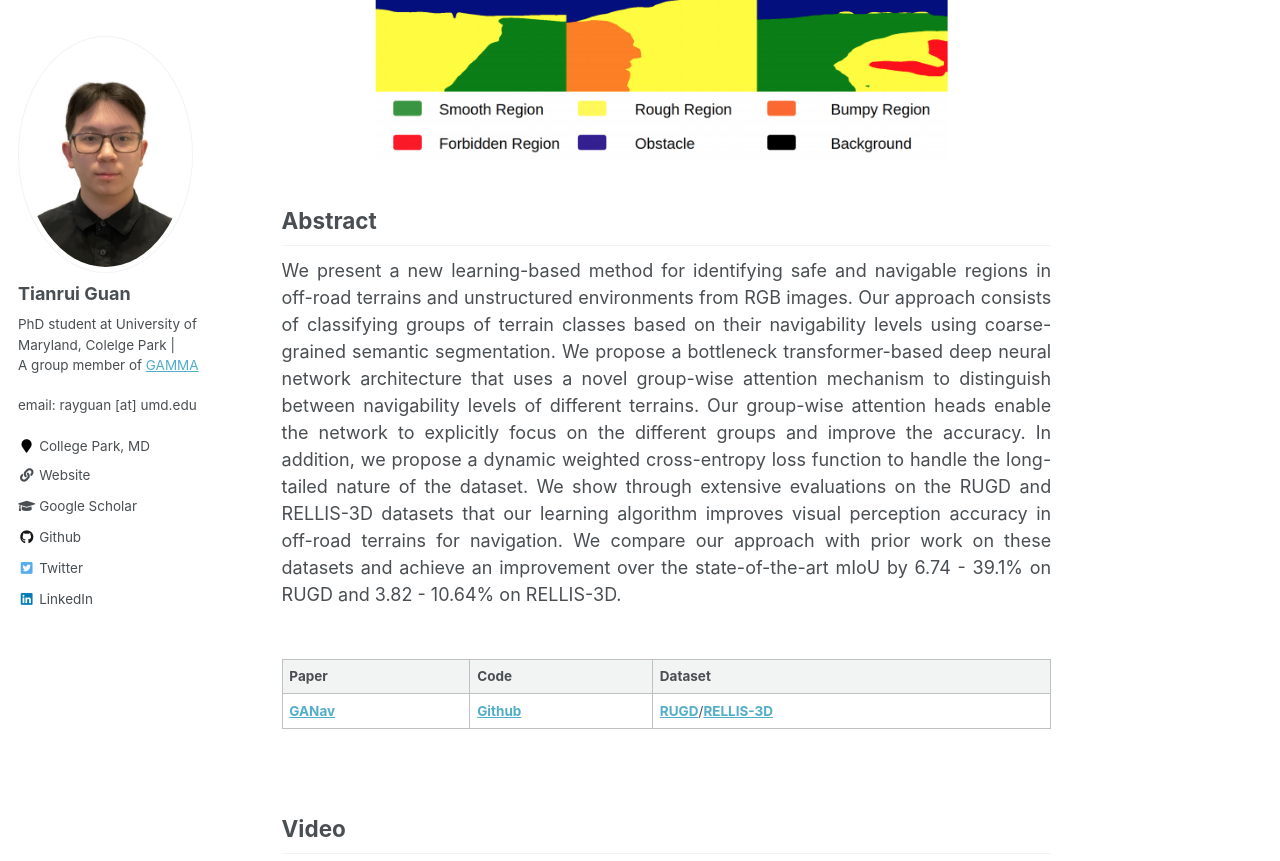
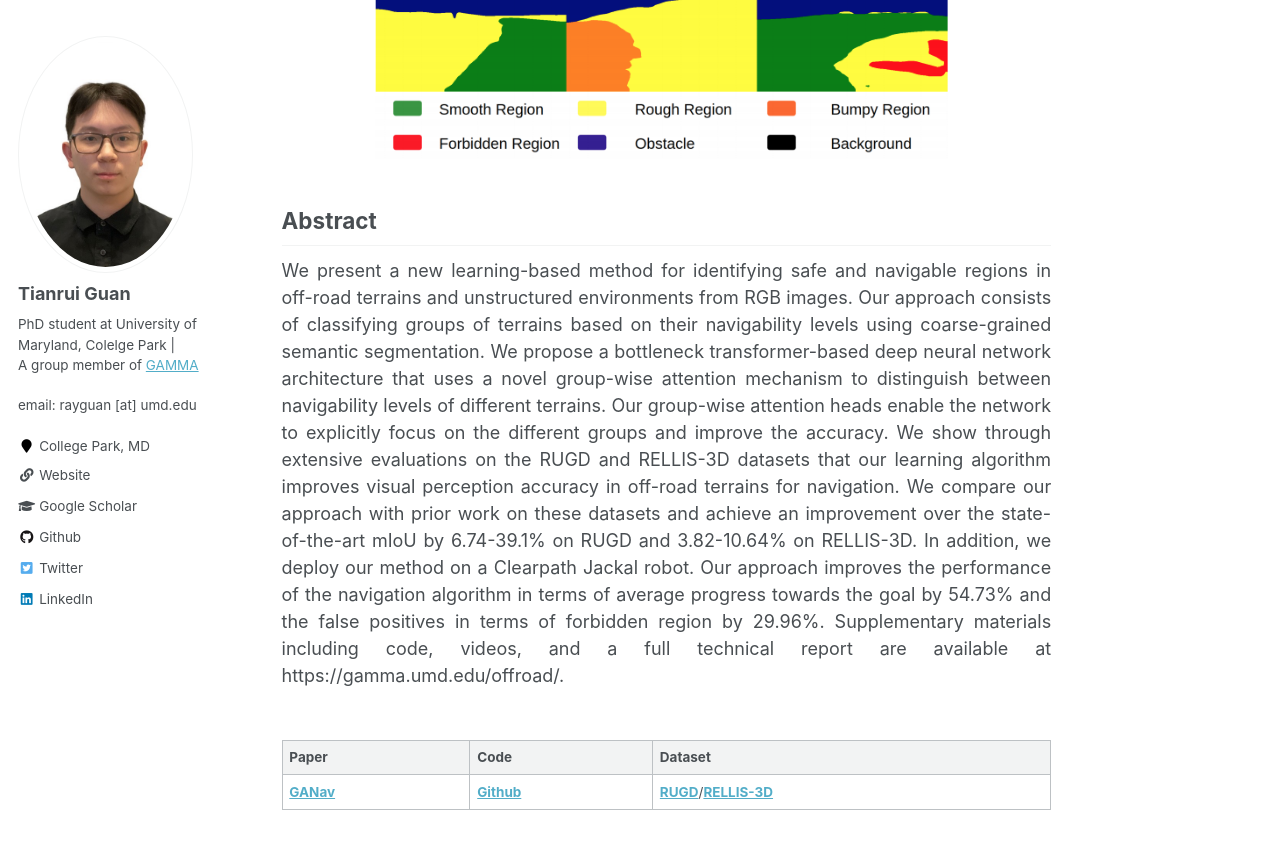
Before and after one commit to rayguan97/rayguan97.github.io, a Jekyll site: the page built from _publications/2021-03-07-GANav.md, in a window 1280 px wide and 900 px high, scrolled down 570 px, cut to the strip 0-861 px from the top of the window. Built offline with Jekyll 4.4.1, drawn with Linux system fonts in a browser that asks for light colours.

Commit message:
Update 2021-03-07-GANav.md

```diff
--- a/_publications/2021-03-07-GANav.md
+++ b/_publications/2021-03-07-GANav.md
@@ -15,7 +15,7 @@
 </p>
 
 ## Abstract
-<div style="text-align: justify">We present a new learning-based method for identifying safe and navigable regions in off-road terrains and unstructured environments from RGB images. Our approach consists of classifying groups of terrain classes based on their navigability levels using coarse-grained semantic segmentation. We propose a bottleneck transformer-based deep neural network architecture that uses a novel group-wise attention mechanism to distinguish between navigability levels of different terrains. Our group-wise attention heads enable the network to explicitly focus on the different groups and improve the accuracy. In addition, we propose a dynamic weighted cross-entropy loss function to handle the long-tailed nature of the dataset. We show through extensive evaluations on the RUGD and RELLIS-3D datasets that our learning algorithm improves visual perception accuracy in off-road terrains for navigation. We compare our approach with prior work on these datasets and achieve an improvement over the state-of-the-art mIoU by 6.74 - 39.1% on RUGD and 3.82 - 10.64% on RELLIS-3D.</div>
+<div style="text-align: justify">We present a new learning-based method for identifying safe and navigable regions in off-road terrains and unstructured environments from RGB images. Our approach consists of classifying groups of terrains based on their navigability levels using coarse-grained semantic segmentation. We propose a bottleneck transformer-based deep neural network architecture that uses a novel group-wise attention mechanism to distinguish between navigability levels of different terrains. Our group-wise attention heads enable the network to explicitly focus on the different groups and improve the accuracy. We show through extensive evaluations on the RUGD and RELLIS-3D datasets that our learning algorithm improves visual perception accuracy in off-road terrains for navigation. We compare our approach with prior work on these datasets and achieve an improvement over the state-of-the-art mIoU by 6.74-39.1% on RUGD and 3.82-10.64% on RELLIS-3D. In addition, we deploy our method on a Clearpath Jackal robot. Our approach improves the performance of the navigation algorithm in terms of average progress towards the goal by 54.73% and the false positives in terms of forbidden region by 29.96%. Supplementary materials including code, videos, and a full technical report are available at https://gamma.umd.edu/offroad/.</div>
 <br>
 
 |Paper|Code| Dataset|
```
